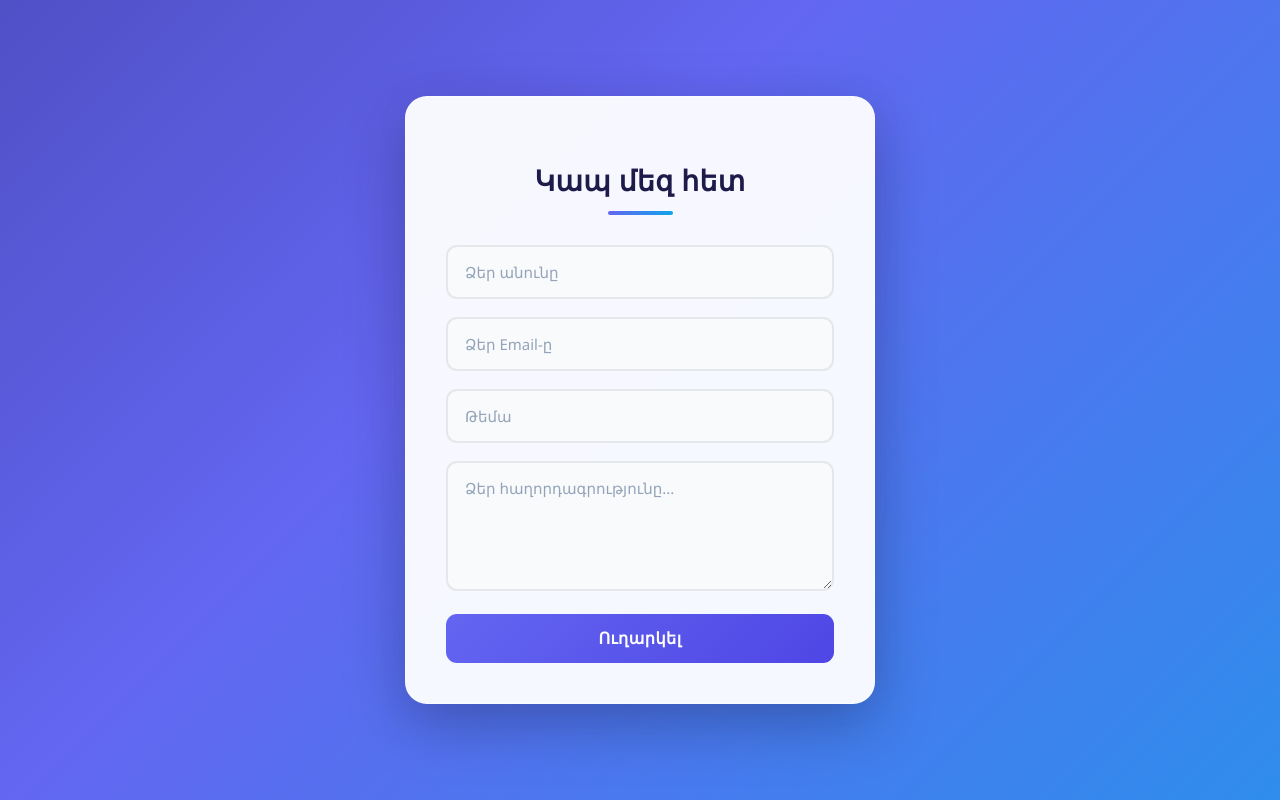
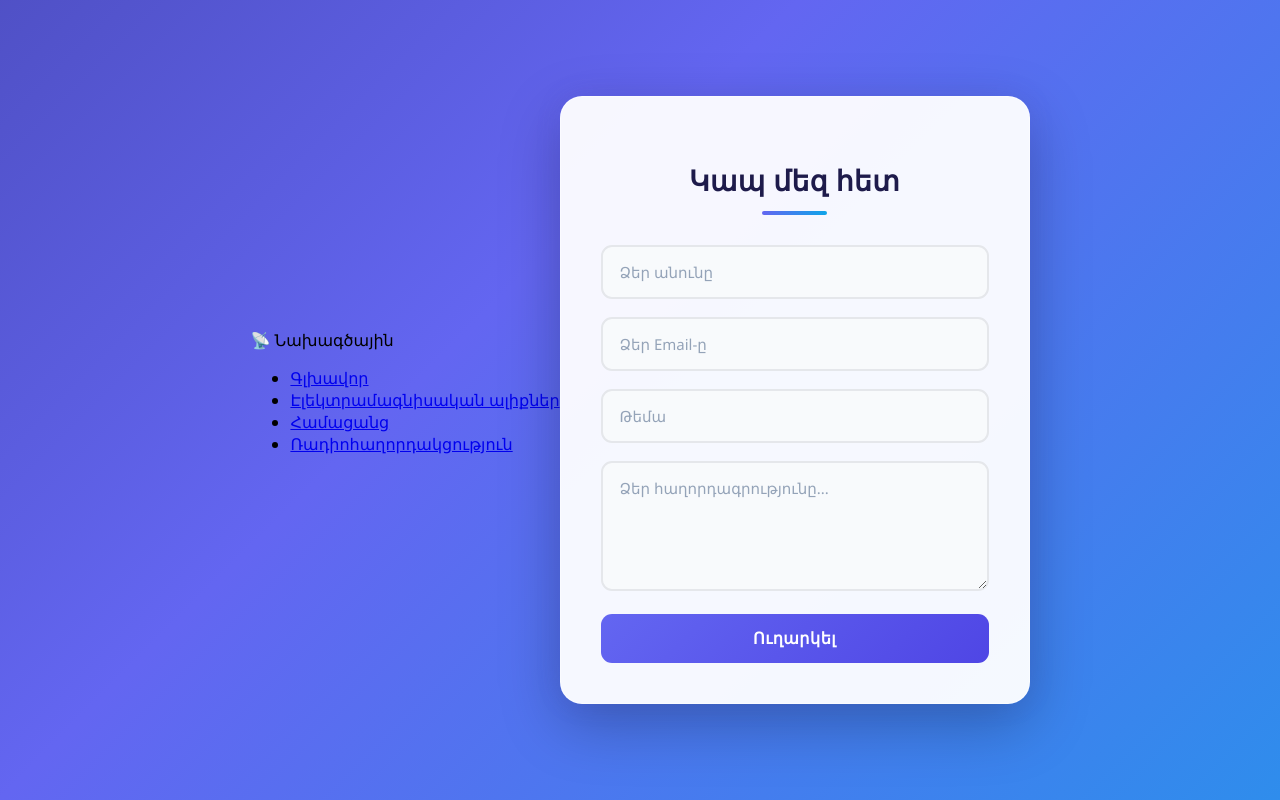
Before and after one commit to hamletnersisyan8-crypto/project, a plain HTML site: page request.html in a window 1280 px wide. Drawn offline with Linux system fonts and the light colour scheme.

Commit message:
Update request.html

```diff
--- a/request.html
+++ b/request.html
@@ -208,6 +208,17 @@ button:active {
   </style>
 </head>
 <body>
+   <nav>
+        <div class="logo">📡 Նախագծային</div>
+
+        <ul>
+
+            <li><a href="#home">Գլխավոր</a></li>
+            <li><a href="#waves">Էլեկտրամագնիսական ալիքներ</a></li>
+            <li><a href="#internet">Համացանց</a></li>
+            <li><a href="#radio">Ռադիոհաղորդակցություն</a></li>
+        </ul>
+    </nav>
 
   <div class="contact-box">
     <h2>Կապ մեզ հետ</h2>
```
